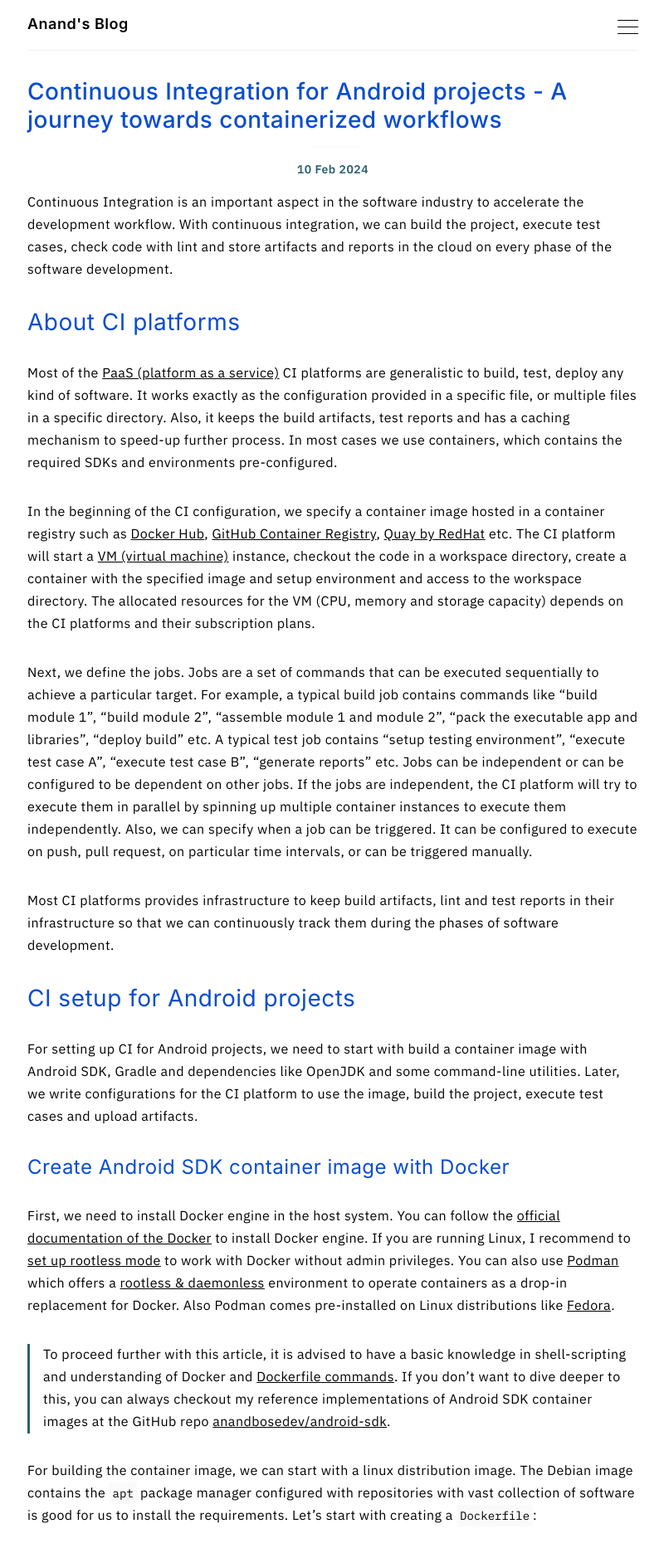
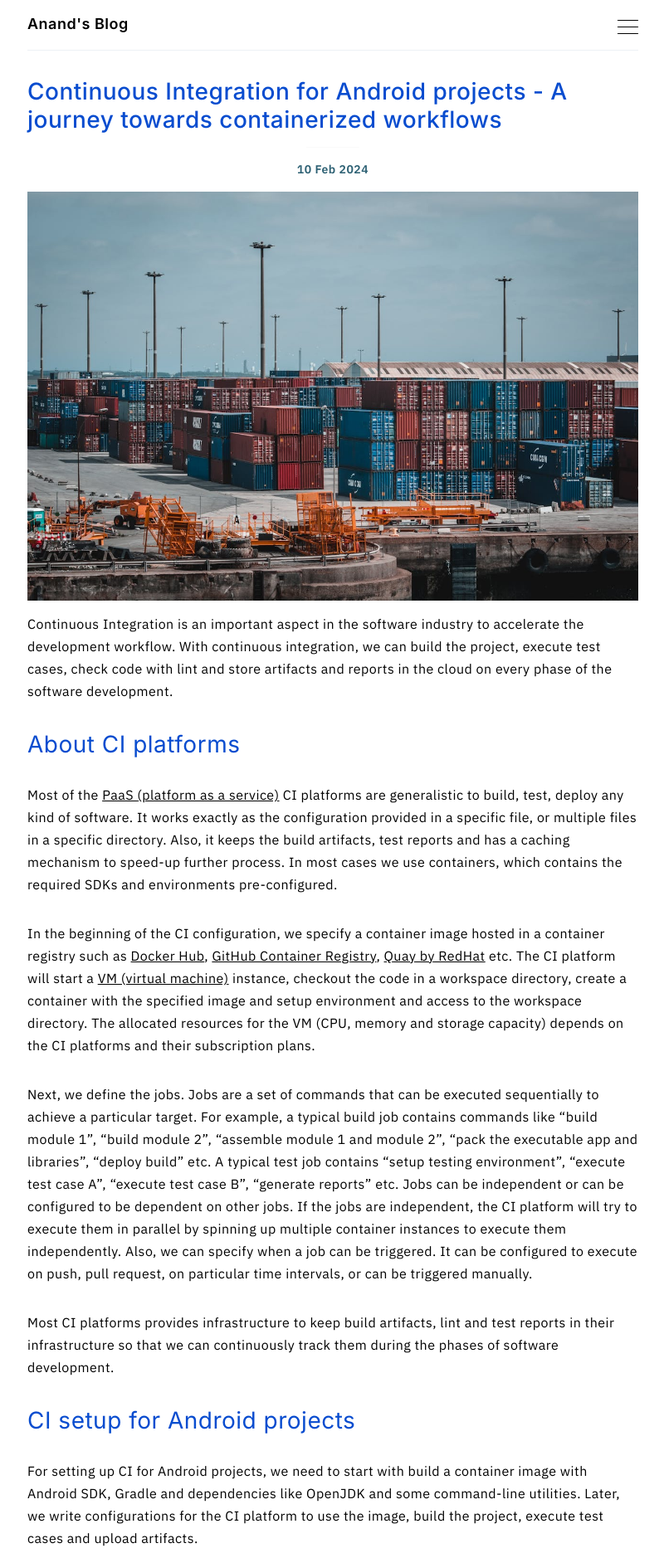
Before and after one commit to anandbosedev/anandbosedev.github.io, a Jekyll site: the page built from _posts/2024-02-10-android-ci-setup.md, in a window 1280 px wide. Shown: the top 1872 px of the page at 83% size, without its empty margins (239-1039 px from the left). Built offline with Jekyll 4.4.1, drawn with Linux system fonts in a browser that asks for light colours; some web fonts are replaced.

Commit message:
Add image to 2024-02-10-android-ci-setup.md

```diff
--- a/_posts/2024-02-10-android-ci-setup.md
+++ b/_posts/2024-02-10-android-ci-setup.md
@@ -2,7 +2,9 @@
 layout: post
 title: Continuous Integration for Android projects - A journey towards containerized workflows
 tags: ['Android', 'ContinuousIntegration', 'Docker', 'Testing']
+image: /images/posts/2024-02-10-android-ci-setup/pexels-photo-1427541.jpeg
 ---
+
 Continuous Integration is an important aspect in the software industry to accelerate the development workflow. With continuous integration, we can build the project, execute test cases, check code with lint and store artifacts and reports in the cloud on every phase of the software development.
 
 ## About CI platforms
```
Also changed, not shown: images/posts/2024-02-10-android-ci-setup/pexels-photo-1427541.jpeg (added).
